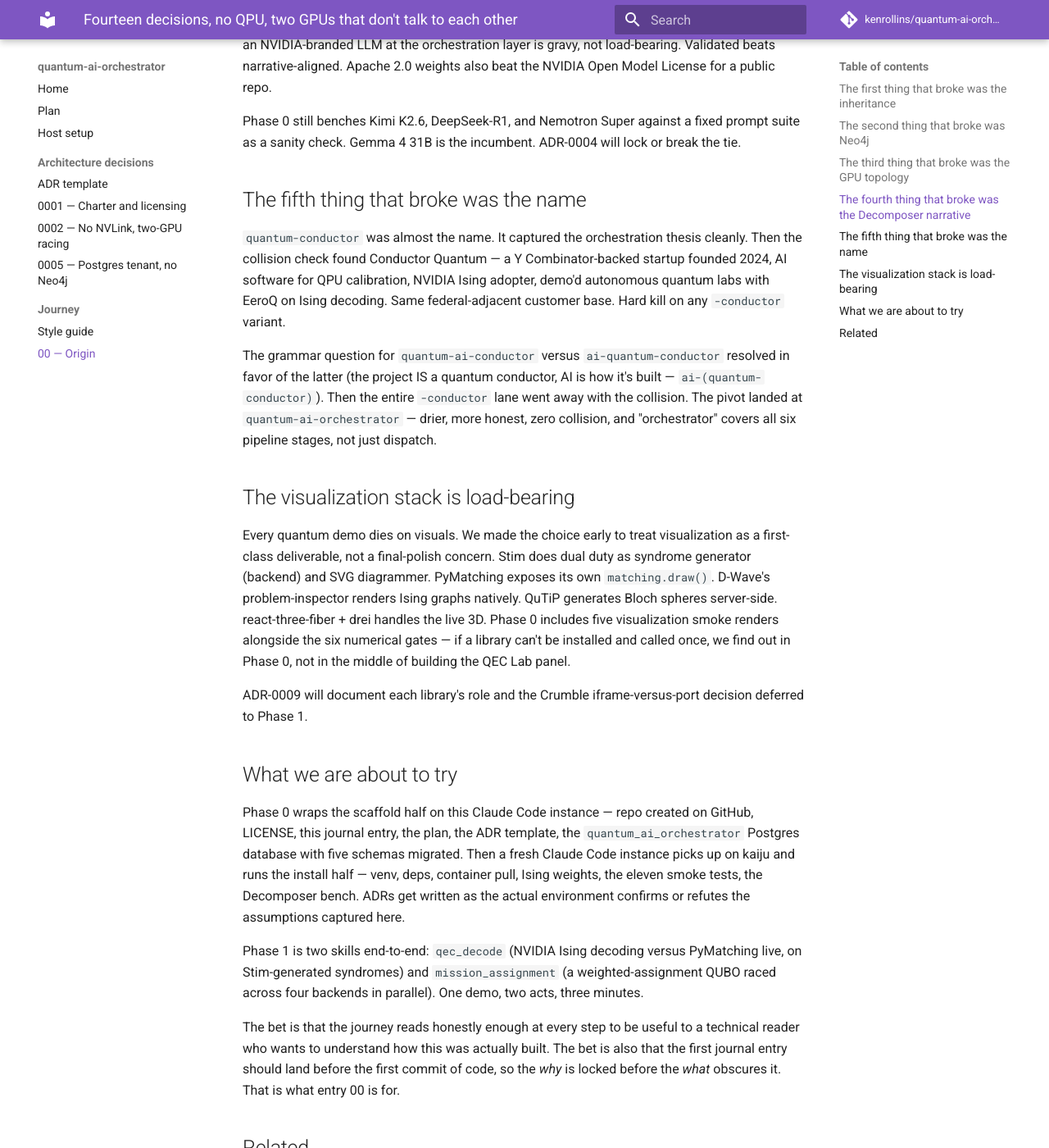
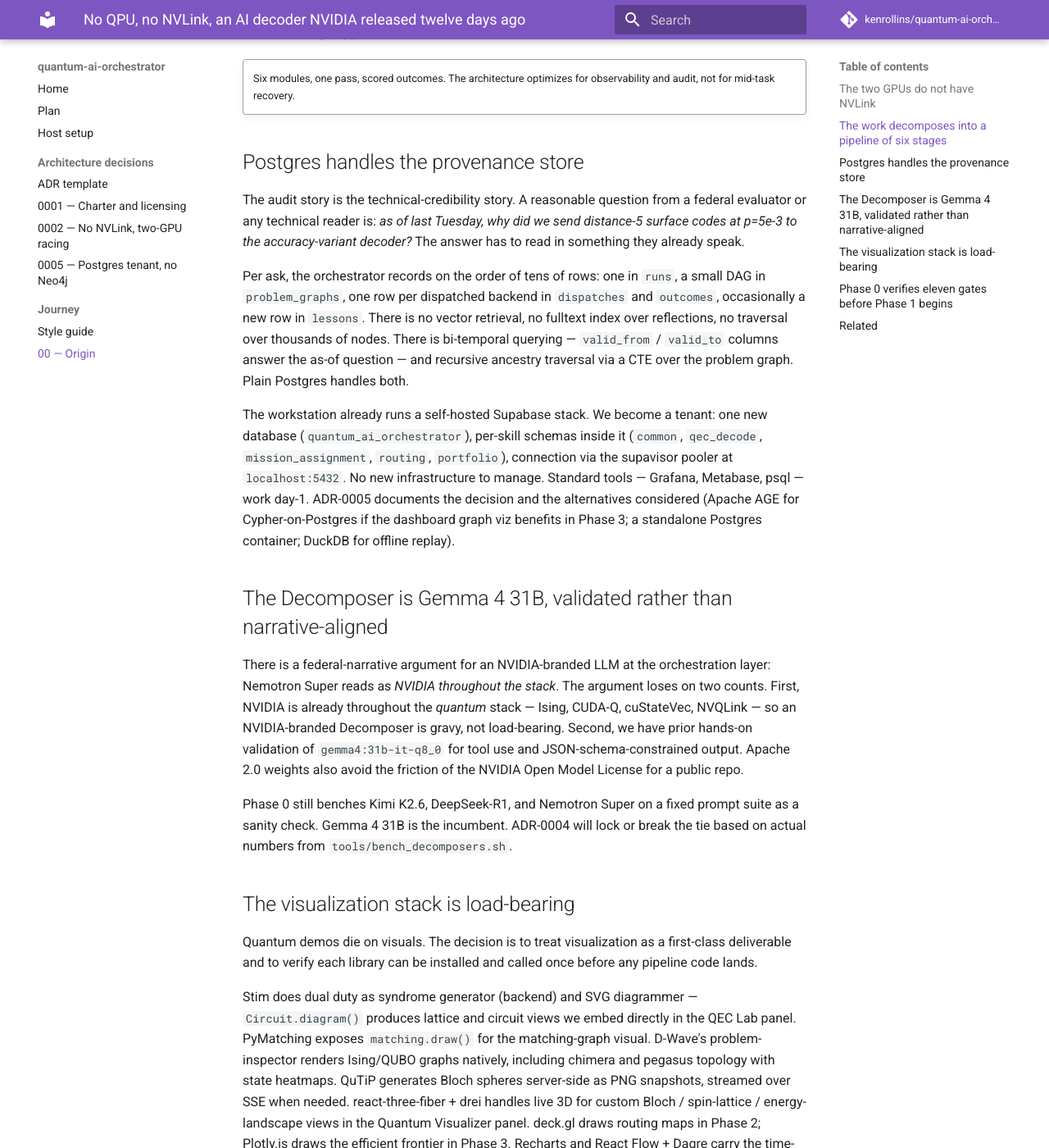
Before and after one commit to kenrollins/quantum-ai-orchestrator, an MkDocs documentation site: the page built from docs/journal/journey/00-origin.md, in a window 1280 px wide and 1400 px high, scrolled down 1800 px. Shown: the whole window at 82% size. Built offline with MkDocs 1.6.1 and Material for MkDocs 9.7.7, drawn with Linux system fonts in a browser that asks for light colours; comment, search, counter and statistics services are not loaded; some of the changed text lies outside the part shown.

Commit message:
Journal entries: clean up origin, add Phase 0 learnings
00-origin.md:
- Rewrite "pipeline" section to explain architecture positively
- Remove contrast with unnamed "retry-loop" alternative
- Add pull-quote summarizing the six-module approach

01-phase0-complete.md (new):
- Document all eleven smoke test results with timings
- Capture Ising predecoder integration path (repo clone, not container)
- Record decomposer bench results (Gemma 4 wins at 100% JSON)
- Note the Crumble-vs-Stim-SVG decision
- List what Phase 1 needs to prove

Co-Authored-By: Claude Opus 4.5 <noreply@anthropic.com>

````diff
--- a/docs/journal/journey/00-origin.md
+++ b/docs/journal/journey/00-origin.md
@@ -1,80 +1,88 @@
 ---
 id: journey-00-origin
 type: journey
-title: "Fourteen decisions, no QPU, two GPUs that don't talk to each other"
+title: "No QPU, no NVLink, an AI decoder NVIDIA released twelve days ago"
 date: 2026-04-26
 tags: [L4-orchestration, project-charter, decision]
 related:
   - adr/0001-charter-and-licensing
   - adr/0002-no-nvlink-two-gpu-racing
   - adr/0005-postgres-tenant-no-neo4j
-one_line: "Dell Federal needs an AI + quantum talk track; there is no QPU but there is GPU; the harness from gemma-forge does not fit; figuring out what fits instead took fourteen architectural decisions in a single planning session."
+one_line: "An AI-orchestrated control plane for hybrid quantum-classical workloads, built on a single workstation: the substrate (no QPU, two PCIe-only RTX 6000 Adas, an open AI decoder fresh from NVIDIA, an existing Supabase tenancy, a local Gemma 4 31B) shaped every architectural decision in Phase 0."
 ---
 
-Dell Federal needs an AI + quantum talk track. There is no QPU. There is GPU. The harness from gemma-forge does not fit, and figuring out what fits instead took fourteen architectural decisions in one planning session.
+Useful, fault-tolerant quantum computing is roughly a 2030s problem. The *operating model* for the hybrid AI-quantum workloads that lead up to it — natural-language ask in, the right solver picked from a portfolio of classical, quantum-inspired, and quantum-simulator backends, every decision recorded for audit — is a today problem. The thesis of this project is that the operating model can be built end-to-end on hardware that exists right now, and that when QPUs arrive they slot into a backend registry like any other accelerator.
 
-The premise was clean enough: build a public, customer-shareable demo that shows hybrid AI + quantum on Dell hardware, journal it like gemma-forge, ride NVIDIA's brand-new Ising release as the federal hero ingredient. The premise survived. The architecture didn't.
+The substrate is a single Dell Precision 7960 workstation with two NVIDIA RTX 6000 Ada GPUs, a Xeon w9-3495X with AMX, 502 GiB of RAM, an existing self-hosted Supabase stack at `/data/docker/supabase/`, and an Ollama daemon already serving `gemma4:31b-it-q8_0`. The strategic anchor is NVIDIA's open Ising model family, released on World Quantum Day (2026-04-14) — twelve days before this entry — which ships an AI quantum-error-correction decoder reportedly 2.5× faster and 3× more accurate than traditional decoders. The Phase 0 demo is to race that decoder live against PyMatching on Stim-generated surface-code syndromes, on the GPUs we have, and to record every decision in Postgres.
 
-## The first thing that broke was the inheritance
+Phase 0 is a recon-and-scaffold pass. Five findings against the substrate, and what each one did to the architecture, follow.
 
-Gemma-forge's Ralph loop is a retry-and-reflect machine. An agent tries, fails, the Reflector distills a banned approach, the agent tries again with the lesson applied, eventually succeeds or escalates. It is the right shape for STIG remediation, where outcomes are categorical and learning compounds across runs.
+## The two GPUs do not have NVLink
 
-It is not the shape of this project. There is no try-fail-reflect-retry. There is decompose-formulate-dispatch-race-evaluate-reassemble-record. That is a pipeline, not a loop.
+The planning assumption was NVLink between the two cards. The previous-generation RTX A6000 supported it via an optional bridge; the workstation's cards do not. The recon was unambiguous:
 
-!!! quote ""
-    Backend losing the race ≠ failure.
+```
+$ nvidia-smi nvlink --status        # empty output
+$ nvidia-smi nvlink --capabilities  # empty output
+$ nvidia-smi topo -m
+       GPU0  GPU1  CPU Affinity ...
+GPU0   X     SYS   ...
+GPU1   SYS   X     ...
+```
 
-The five Protocols carried the loop's assumptions. Two of them (Executor, Evaluator) survived. Three (WorkQueue, Checkpoint, WorkItem-as-retryable) reshaped or got cut. FailureMode went with them — we score outcomes, we don't categorize failures. So did Reflector and the banned-approaches semantic — we learn *positive* preferences (this backend wins for this problem class), not bans.
+`SYS` indicates the link traverses PCIe and the NUMA interconnect. NVIDIA's datasheet confirms what the topology output suggests: NVLink was removed from the Ada-generation workstation silicon entirely. There is no bridge to add.
 
-
-## The second thing that broke was Neo4j
-
-Gemma-forge's memory stack is Graphiti-on-Neo4j plus Postgres for episodic state, with a dream pass between runs that consolidates lessons. It works because gemma-forge has agentic memory: vector retrieval over reflections, bi-temporal lessons indexed for fast lookup, audit traces over arbitrary subgraphs.
-
-This project has ten to a hundred dispatch records per ask. Plain Postgres handles that. Bi-temporal `valid_from / valid_to` columns answer the audit query *"as of last Tuesday, why did we send distance-5 surface codes at p=5e-3 to ising_accuracy?"* in plain SQL. Federal evaluators read SQL faster than they read Cypher. Standard tools — Grafana, Metabase, psql — work day-1.
-
-Dropping Graphiti was not the obvious call. It was the right call once we wrote the data we'd actually be storing. ADR-0005.
-
-## The third thing that broke was the GPU topology
-
-Kaiju has two RTX 6000 Ada Generation cards. We assumed NVLink because the previous-generation A6000 had it. The recon was definitive on two fronts. `nvidia-smi nvlink --status` returned empty output. NVIDIA's own datasheet for the RTX 6000 Ada is explicit: the Ada-generation workstation cards do not have NVLink. The connector is gone from the silicon.
-
-Multi-GPU statevector simulation caps at ~30 qubits instead of the ~33 we'd hoped for. We considered fighting the constraint with cuTensorNet for tensor-network simulation across host RAM. Then we noticed the constraint was actually the demo:
+The architectural consequence is a pivot from VRAM pooling to per-GPU lane assignment. Each GPU-bound backend runs on its own card; the dispatcher assigns lanes; both GPUs run different backends concurrently. Multi-GPU statevector simulation caps at roughly 30 qubits on a single 48 GB card rather than the ~33 we'd hoped for from pooling. PCIe peer-to-peer without NVLink would buy back a couple of qubits at the cost of significant orchestration complexity and roughly an order of magnitude lower bandwidth than NVLink would have provided. Not worth it.
 
 !!! quote ""
     Two GPUs racing two backends, each in its own lane, is the literal visual of hybrid orchestration. Memory pooling would have been less honest.
 
-The Backend Bake-off panel becomes what it claims to be — parallel races, not synthesized comparisons. ADR-0002.
+The Backend Bake-off panel in the dashboard becomes what it claims to be: parallel races on visibly distinct hardware. ADR-0002 documents the decision and the alternatives considered (PCIe pooling, cuTensorNet over host RAM, an NVLink-equipped workstation that doesn't exist in the Ada generation).
 
-## The fourth thing that broke was the Decomposer narrative
+## The work decomposes into a pipeline of six stages
 
-Ten minutes were spent arguing for `nemotron-3-super` as the Decomposer because *NVIDIA throughout the stack* read federal-friendly. Ken's pushback was a single sentence: he had hands-on validation of `gemma4:31b-it-q8_0` for tool use and JSON output. That ended the argument. NVIDIA is already throughout the *quantum* stack — Ising, CUDA-Q, cuStateVec, NVQLink. Putting an NVIDIA-branded LLM at the orchestration layer is gravy, not load-bearing. Validated beats narrative-aligned. Apache 2.0 weights also beat the NVIDIA Open Model License for a public repo.
+A natural-language ask becomes a problem-graph DAG via a Decomposer (Gemma 4 31B with JSON-schema-constrained output). Each leaf goes to a skill-specific Formulator that emits a backend-ready input — a QUBO matrix, an Ising J/h pair, a syndrome tensor. A Dispatcher picks one or more backends per leaf from a registry, weighted by a learned-preference table in Postgres. Backends run in parallel, possibly across both GPUs and the CPU. An Evaluator scores each result for quality, wall time, and a domain-specific metric (logical error rate for QEC; objective-vs-LP-bound for optimization). A Reassembler walks the DAG bottom-up to build the parent answer. Every decision lands in a Postgres provenance log.
 
-Phase 0 still benches Kimi K2.6, DeepSeek-R1, and Nemotron Super against a fixed prompt suite as a sanity check. Gemma 4 31B is the incumbent. ADR-0004 will lock or break the tie.
+Each ask is one pass through the six stages — Decomposer, Formulator, Dispatcher, backends, Evaluator, Reassembler. No rollback, no mid-task retries. A backend losing the race is not a failure; it is data. A Strategist process (Phase 2) reads outcomes between asks and updates the preference table, so the orchestrator learns which backends suit which problem fingerprints over time. Learning happens between asks, not within.
 
-## The fifth thing that broke was the name
+!!! quote ""
+    Six modules, one pass, scored outcomes. The architecture optimizes for observability and audit, not for mid-task recovery.
 
-`quantum-conductor` was almost the name. It captured the orchestration thesis cleanly. Then the collision check found Conductor Quantum — a Y Combinator-backed startup founded 2024, AI software for QPU calibration, NVIDIA Ising adopter, demo'd autonomous quantum labs with EeroQ on Ising decoding. Same federal-adjacent customer base. Hard kill on any `-conductor` variant.
+## Postgres handles the provenance store
 
-The grammar question for `quantum-ai-conductor` versus `ai-quantum-conductor` resolved in favor of the latter (the project IS a quantum conductor, AI is how it's built — `ai-(quantum-conductor)`). Then the entire `-conductor` lane went away with the collision. The pivot landed at `quantum-ai-orchestrator` — drier, more honest, zero collision, and "orchestrator" covers all six pipeline stages, not just dispatch.
+The audit story is the technical-credibility story. A reasonable question from a federal evaluator or any technical reader is: *as of last Tuesday, why did we send distance-5 surface codes at p=5e-3 to the accuracy-variant decoder?* The answer has to read in something they already speak.
+
+Per ask, the orchestrator records on the order of tens of rows: one in `runs`, a small DAG in `problem_graphs`, one row per dispatched backend in `dispatches` and `outcomes`, occasionally a new row in `lessons`. There is no vector retrieval, no fulltext index over reflections, no traversal over thousands of nodes. There is bi-temporal querying — `valid_from` / `valid_to` columns answer the as-of question — and recursive ancestry traversal via a CTE over the problem graph. Plain Postgres handles both.
+
+The workstation already runs a self-hosted Supabase stack. We become a tenant: one new database (`quantum_ai_orchestrator`), per-skill schemas inside it (`common`, `qec_decode`, `mission_assignment`, `routing`, `portfolio`), connection via the supavisor pooler at `localhost:5432`. No new infrastructure to manage. Standard tools — Grafana, Metabase, psql — work day-1. ADR-0005 documents the decision and the alternatives considered (Apache AGE for Cypher-on-Postgres if the dashboard graph viz benefits in Phase 3; a standalone Postgres container; DuckDB for offline replay).
+
+## The Decomposer is Gemma 4 31B, validated rather than narrative-aligned
+
+There is a federal-narrative argument for an NVIDIA-branded LLM at the orchestration layer: Nemotron Super reads as *NVIDIA throughout the stack*. The argument loses on two counts. First, NVIDIA is already throughout the *quantum* stack — Ising, CUDA-Q, cuStateVec, NVQLink — so an NVIDIA-branded Decomposer is gravy, not load-bearing. Second, we have prior hands-on validation of `gemma4:31b-it-q8_0` for tool use and JSON-schema-constrained output. Apache 2.0 weights also avoid the friction of the NVIDIA Open Model License for a public repo.
+
+Phase 0 still benches Kimi K2.6, DeepSeek-R1, and Nemotron Super on a fixed prompt suite as a sanity check. Gemma 4 31B is the incumbent. ADR-0004 will lock or break the tie based on actual numbers from `tools/bench_decomposers.sh`.
 
 ## The visualization stack is load-bearing
 
-Every quantum demo dies on visuals. We made the choice early to treat visualization as a first-class deliverable, not a final-polish concern. Stim does dual duty as syndrome generator (backend) and SVG diagrammer. PyMatching exposes its own `matching.draw()`. D-Wave's problem-inspector renders Ising graphs natively. QuTiP generates Bloch spheres server-side. react-three-fiber + drei handles the live 3D. Phase 0 includes five visualization smoke renders alongside the six numerical gates — if a library can't be installed and called once, we find out in Phase 0, not in the middle of building the QEC Lab panel.
+Quantum demos die on visuals. The decision is to treat visualization as a first-class deliverable and to verify each library can be installed and called once before any pipeline code lands.
 
-ADR-0009 will document each library's role and the Crumble iframe-versus-port decision deferred to Phase 1.
+Stim does dual duty as syndrome generator (backend) and SVG diagrammer — `Circuit.diagram()` produces lattice and circuit views we embed directly in the QEC Lab panel. PyMatching exposes `matching.draw()` for the matching-graph visual. D-Wave's problem-inspector renders Ising/QUBO graphs natively, including chimera and pegasus topology with state heatmaps. QuTiP generates Bloch spheres server-side as PNG snapshots, streamed over SSE when needed. react-three-fiber + drei handles live 3D for custom Bloch / spin-lattice / energy-landscape views in the Quantum Visualizer panel. deck.gl draws routing maps in Phase 2; Plotly.js draws the efficient frontier in Phase 3. Recharts and React Flow + Dagre carry the time-series and DAG-layout views.
 
-## What we are about to try
+Phase 0 includes five visualization smoke renders alongside the six numerical gates. If a library cannot be installed and produce output once on this host, that is a Phase-0 finding, not a mid-Phase-1 surprise. ADR-0009 will document the stack, including the still-open Crumble integration question (iframe-embed Gidney's Crumble itself versus port the visual idiom into our own SVG render). That decision is deferred to Phase 1 once the QEC Lab panel exists in skeleton form, and is also gated on whether Crumble can be self-hosted cleanly — running it from `algassert.com` would leak demo activity to a third-party server and would not work in any air-gapped environment.
 
-Phase 0 wraps the scaffold half on this Claude Code instance — repo created on GitHub, LICENSE, this journal entry, the plan, the ADR template, the `quantum_ai_orchestrator` Postgres database with five schemas migrated. Then a fresh Claude Code instance picks up on kaiju and runs the install half — venv, deps, container pull, Ising weights, the eleven smoke tests, the Decomposer bench. ADRs get written as the actual environment confirms or refutes the assumptions captured here.
+## Phase 0 verifies eleven gates before Phase 1 begins
 
-Phase 1 is two skills end-to-end: `qec_decode` (NVIDIA Ising decoding versus PyMatching live, on Stim-generated syndromes) and `mission_assignment` (a weighted-assignment QUBO raced across four backends in parallel). One demo, two acts, three minutes.
+Six numerical: 12-qubit Max-Cut QAOA on CUDA-Q under 5 s on one card; 28-qubit QAOA via cuStateVec under 60 s; Stim distance-5 surface-code syndrome stream at p=1e-3 under 2 s; NVIDIA Ising Decoding inference on that syndrome under 50 ms; PyMatching baseline decode under 200 ms; `psycopg.connect()` to `quantum_ai_orchestrator` via the supavisor pooler succeeds.
 
-The bet is that the journey reads honestly enough at every step to be useful to a technical reader who wants to understand how this was actually built. The bet is also that the first journal entry should land before the first commit of code, so the *why* is locked before the *what* obscures it. That is what entry 00 is for.
+Five visualization: `stim.Circuit.generated(...).diagram()` produces SVG; `pymatching.Matching(...).draw()` renders; `dwave.inspector.show(...)` opens a viewer (and verifiably does not phone home to D-Wave Leap); `qutip.Bloch().render()` produces matplotlib output; the dashboard's `npm install` of viz dependencies completes clean.
+
+If any gate fails, Phase 0 halts and an ADR documents the gap before Phase 1 work begins. ADRs 0003 (containerized CUDA-Q, since the host driver is 535.288.01 and we want CUDA 12.5+ runtime without touching the driver), 0004 (Decomposer choice), 0006 (Stim + PyMatching API integration), 0008 (Crumble integration mode), 0009 (visualization stack), and 0010 (Python-version fallback if 3.11 wheels are unavailable for any pinned dependency) will land as the actual environment confirms or refutes the planning assumptions.
+
+Phase 1 is two skills end-to-end. `qec_decode` races NVIDIA Ising's speed and accuracy variants against PyMatching on Stim syndromes — the hero demo for *AI making quantum reliable today*. `mission_assignment` formulates a weighted-assignment QUBO and dispatches it across four backends in parallel — the orchestration thesis on a clean, abstract optimization problem. One demo, two acts, three minutes end-to-end on the workstation.
 
 ## Related
 
-- [ADR-0001](../../adr/0001-charter-and-licensing.md) — project charter and Apache 2.0 / data / model licensing posture
-- [ADR-0002](../../adr/0002-no-nvlink-two-gpu-racing.md) — no-NVLink reality and the racing pivot
-- [ADR-0005](../../adr/0005-postgres-tenant-no-neo4j.md) — Graphiti dropped; Postgres-only Phase 1–2
+- [ADR-0001](../../adr/0001-charter-and-licensing.md) — project charter and Apache 2.0 licensing posture for code, models, and data
+- [ADR-0002](../../adr/0002-no-nvlink-two-gpu-racing.md) — no-NVLink reality and the two-GPU racing pivot
+- [ADR-0005](../../adr/0005-postgres-tenant-no-neo4j.md) — Postgres tenancy of the existing Supabase, no graph database in Phase 1–2
 - [`docs/plan.md`](../../plan.md) — the canonical implementation plan
````
Also changed, not shown: docs/journal/journey/01-phase0-complete.md (added, +135 -0 lines).
